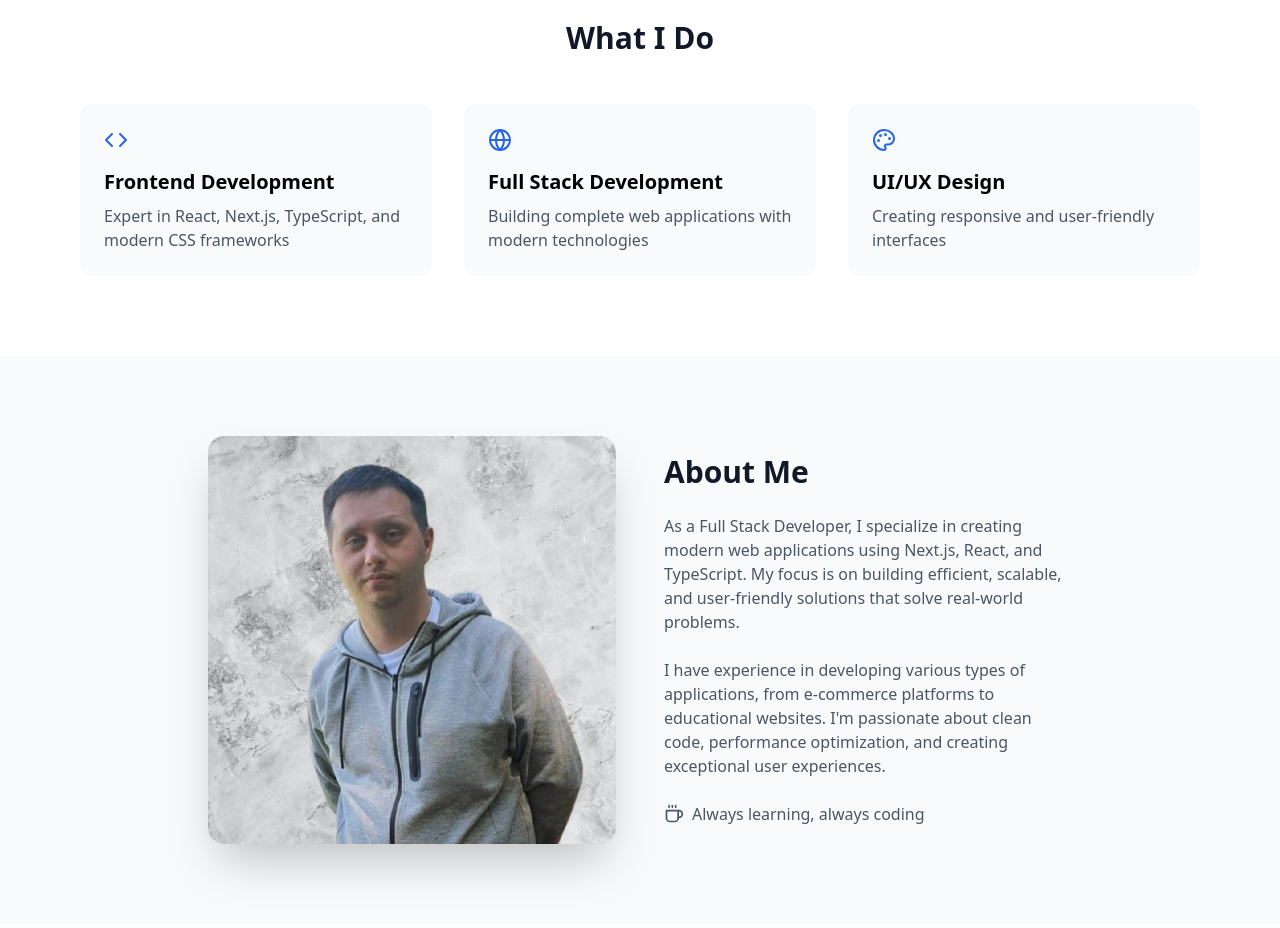
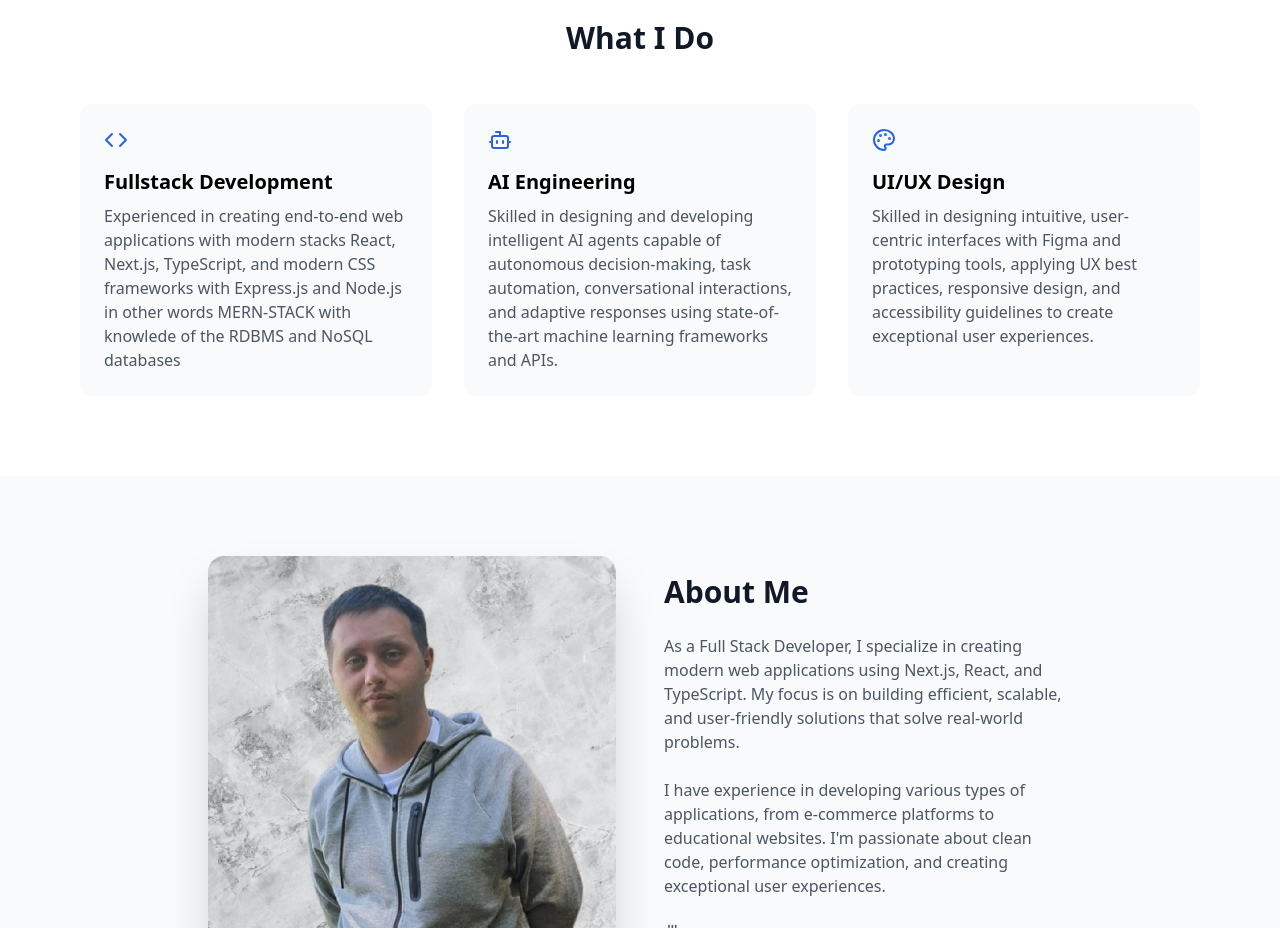
Before and after one commit to DimitarHristovski/Main-Portfolio, a React (Vite) app: page / in a window 1280 px wide. Shown: the part 860-1788 px from the top of the page. Built offline with nearby package versions, Linux system fonts and the light colour scheme.

Commit message:
correction

```diff
--- a/src/components/Hero.tsx
+++ b/src/components/Hero.tsx
@@ -35,7 +35,8 @@ const Hero = () => {
               <Github size={24} />
             </a>
             <a
-              href="https://linkedin.com"
+              href="linkedin.com/in/dimitar-hristovski-1711a9163
+              "
               className="text-gray-600 hover:text-gray-900 transition-colors p-2 hover:bg-gray-100 rounded-full"
               aria-label="LinkedIn Profile"
               target="_blank"
@@ -44,7 +45,7 @@ const Hero = () => {
               <Linkedin size={24} />
             </a>
             <a
-              href="mailto:contact@example.com"
+              href="mailto:dimihbt@yahoo.com"
               className="text-gray-600 hover:text-gray-900 transition-colors p-2 hover:bg-gray-100 rounded-full"
               aria-label="Email Contact"
             >
--- a/src/components/Skills.tsx
+++ b/src/components/Skills.tsx
@@ -1,23 +1,24 @@
 import React from "react";
-import { Code, Palette, Globe } from "lucide-react";
+import { Code, Palette, Bot } from "lucide-react";
 export const Skills = () => {
   const skills = [
     {
       icon: <Code size={24} />,
-      title: "Frontend Development",
+      title: "Fullstack Development",
       description:
-        "Expert in React, Next.js, TypeScript, and modern CSS frameworks",
+        "Experienced in creating end-to-end web applications with modern stacks React, Next.js, TypeScript, and modern CSS frameworks with Express.js and Node.js in other words MERN-STACK with knowlede of the RDBMS and NoSQL databases",
     },
     {
-      icon: <Globe size={24} />,
-      title: "Full Stack Development",
+      icon: <Bot size={24} />,
+      title: "AI Engineering",
       description:
-        "Building complete web applications with modern technologies",
+        "Skilled in designing and developing intelligent AI agents capable of autonomous decision-making, task automation, conversational interactions, and adaptive responses using state-of-the-art machine learning frameworks and APIs.",
     },
     {
       icon: <Palette size={24} />,
       title: "UI/UX Design",
-      description: "Creating responsive and user-friendly interfaces",
+      description:
+        "Skilled in designing intuitive, user-centric interfaces with Figma and prototyping tools, applying UX best practices, responsive design, and accessibility guidelines to create exceptional user experiences.",
     },
   ];
   return (
```
